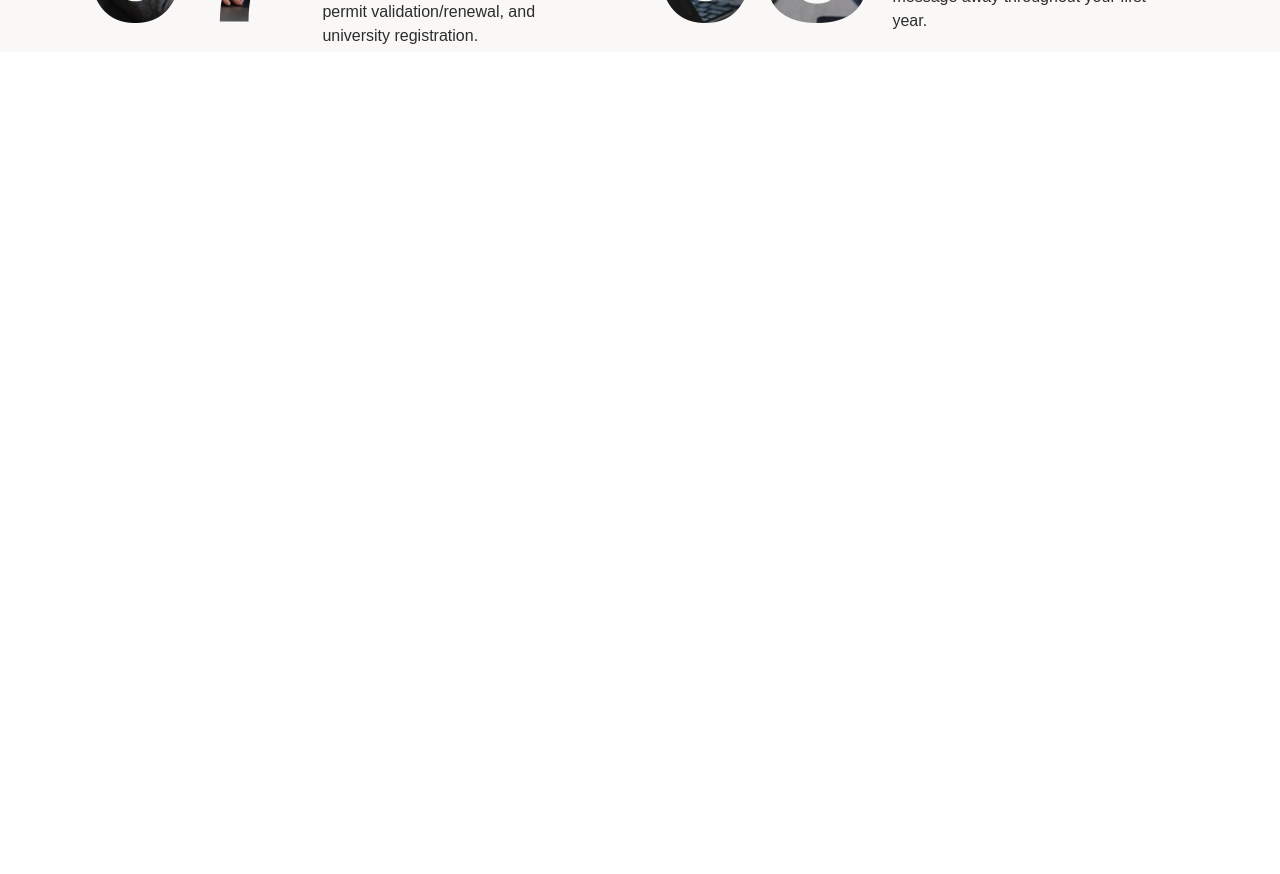
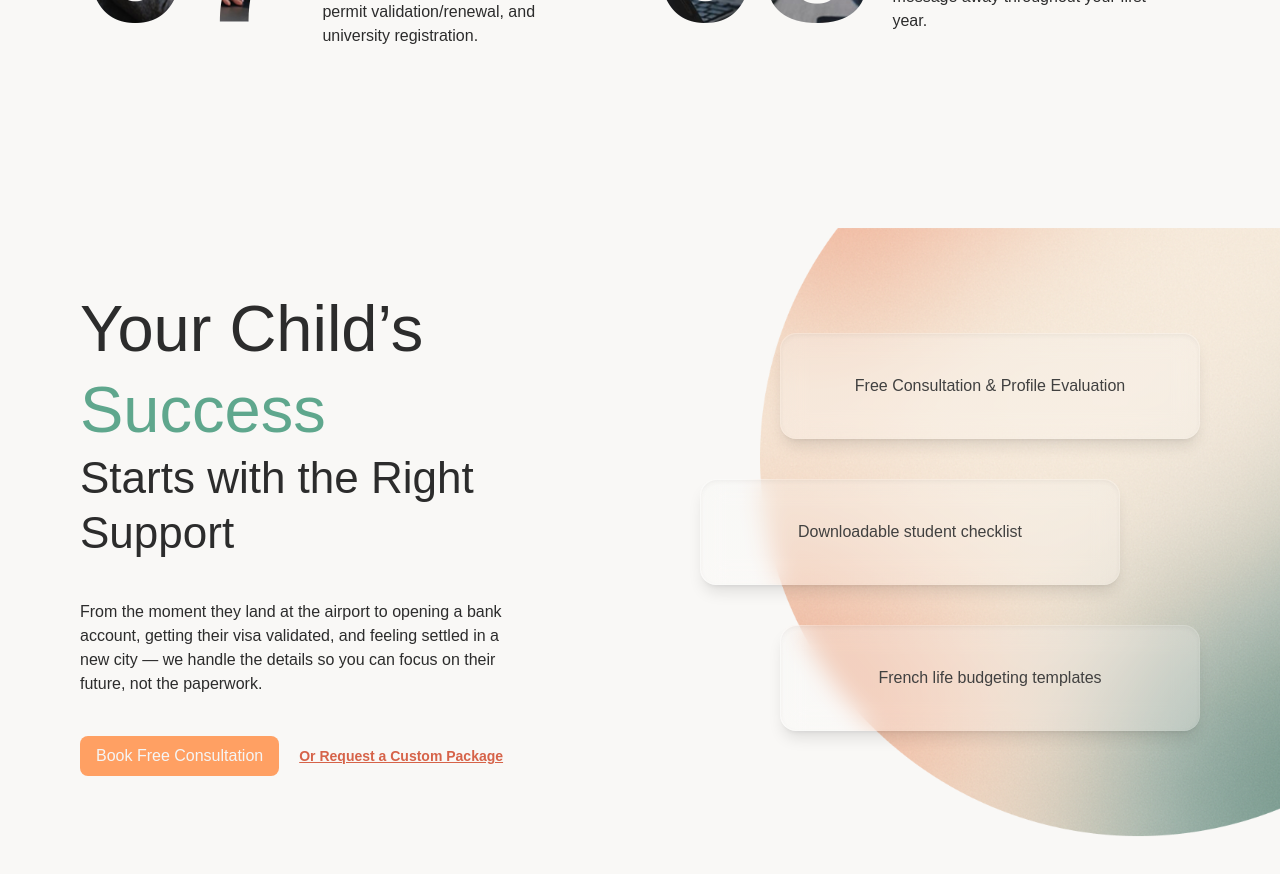
Before and after one commit to JanaJms/edusteps2europe, a React (Create React App) app: page / in a window 1280 px wide. Shown: the part 3640-4514 px from the top of the page. Before the commit the page ends 3703 px from the top, so only its background shows below. Built offline with nearby package versions, Linux system fonts and the light colour scheme.

Commit message:
create success story section

```diff
--- a/src/Views/Home.js
+++ b/src/Views/Home.js
@@ -3,6 +3,7 @@ import HeroSection from '../components/views/home/HeroSection'
 import WhyUs from '../components/views/home/WhyUs'
 import DownloadGuide from '../components/views/home/DownloadGuide'
 import JourneySection from '../components/views/home/JourneySection'
+import SuccessSection from '../components/views/home/SuccessSection'
 
 export default function Home() {
   return (
@@ -11,6 +12,7 @@ export default function Home() {
       <WhyUs/>
       <DownloadGuide/>
       <JourneySection/>
+      <SuccessSection/>
     </div>
   )
 }
--- /dev/null
+++ b/src/components/views/home/SuccessSection.js
@@ -0,0 +1,66 @@
+import React from 'react'
+import GlassCard from '../../cards/GlassCard'
+import circle from '../../../assets/images/gradient-circle.png'
+import Button from '../../buttons/Button'
+
+export default function SuccessSection() {
+    return (
+        <section className="relative w-full px-4 md:px-10 lg:px-20 py-12 h-screen min-h-max ">
+            <div className="flex flex-wrap items-center h-full">
+
+                {/* Left Content */}
+                <div className='w-1/2 max-w-7xl h-full flex flex-col items-start justify-center gap-6 lg:gap-10'>
+                    <div className='font-poppins font-medium *:leading-tight'>
+                        <h1 className=" text-[36px] md:text-[42px] lg:text-[65px]">
+                            Your Child’s <span className="text-[#5FA78D]">Success</span>
+                        </h1>
+
+                        <p className="text-[22px] md:text-[30px] lg:text-[44px]">
+                            Starts with the Right Support
+                        </p>
+                    </div>
+
+
+                    <p className=" max-w-md text-[13px] md:text-[14px] lg:text-[16px]">
+                        From the moment they land at the airport to opening a bank account, getting their visa validated, and feeling settled in a new city — we handle the details so you can focus on their future, not the paperwork.
+                    </p>
+                    <div className='flex flex-row gap-5 items-center'>
+
+                        <Button
+                            customizeStyle={`bg-light-orange text-white-smoke`}
+                            buttonText={`Book Free Consultation`} />
+                        <a
+                            className={`text-start text-orange underline font-bold cursor-pointer !px-0 text-[8px] md:text-sm`}>
+                            Or Request a Custom Package
+                        </a>
+                    </div>
+
+
+                </div>
+
+                {/* Right Cards */}
+                <div className="w-1/2">
+                    <img src={circle} className="      absolute
+      right-0
+      top-1/2
+      -translate-y-1/2
+      w-[70%]
+      max-w-[520px]
+      h-auto
+      pointer-events-none" />
+
+                    <div className="gap-y-10 w-full flex flex-col items-end ">
+                        {['Free Consultation & Profile Evaluation',
+                            'Downloadable student checklist',
+                            'French life budgeting templates'].map((el, i) => (
+                                <GlassCard customStyle={`p-0! px-5 py-10  ${i == 1 ? "mr-20" : ""}`}>
+                                    {el}
+                                </GlassCard>
+                            ))}
+                    </div>
+                </div>
+            </div>
+        </section>
+
+    )
+}
```
Also changed, not shown: src/assets/images/gradient-circle.png (added).
